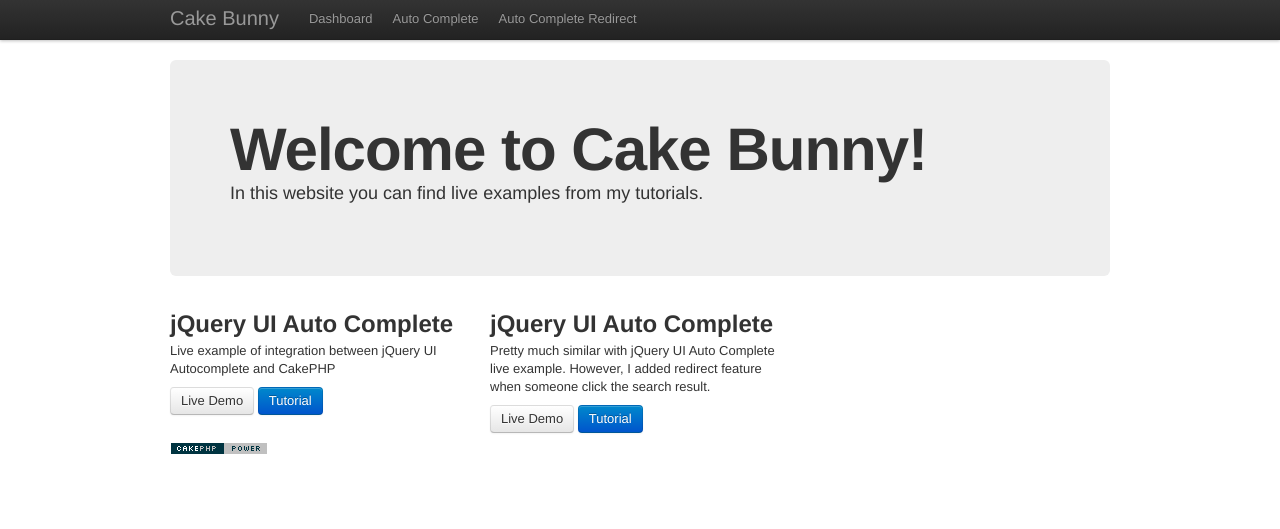
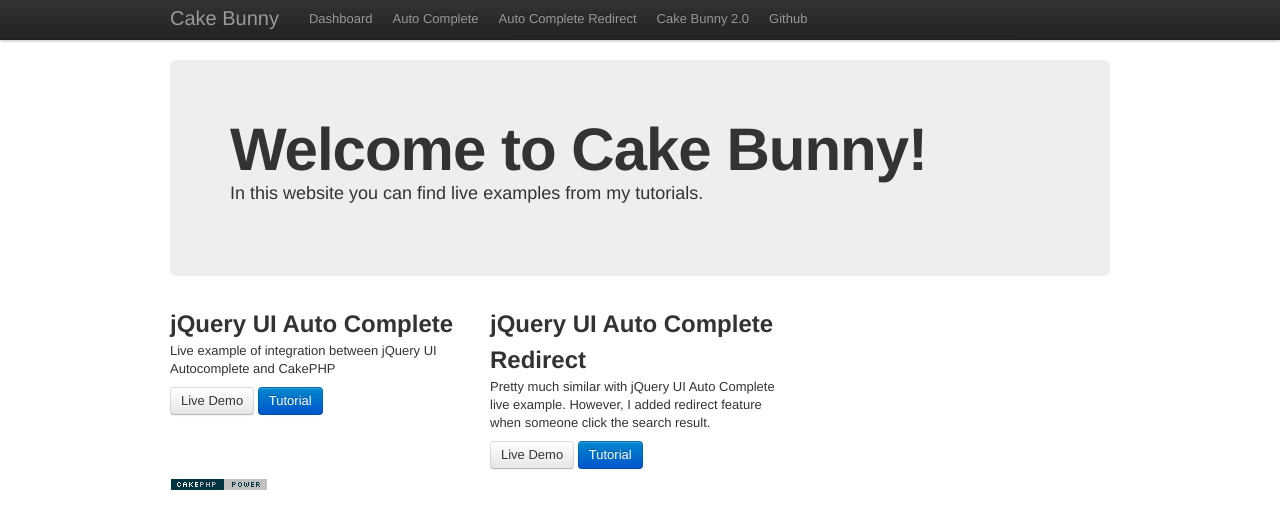
Before and after one commit to rudylee/cbunny, a CakePHP app: the page made by app/views/dashboards/index.ctp in a window 1280 px wide. Shown: the top 529 px of the page. Run offline with PHP 8.4 and a stand-in for CakePHP, Linux system fonts and the light colour scheme; the template is opened without the code that fills it, so the values that code supplies are empty; some libraries are stand-ins or nearby versions.

Commit message:
fix typo, add links to cbunny2 and github

```diff
--- a/app/views/dashboards/index.ctp
+++ b/app/views/dashboards/index.ctp
@@ -13,7 +13,7 @@
 	  </p>
 	</div>
 	<div class="span4">
-	  <h2>jQuery UI Auto Complete</h2>
+	  <h2>jQuery UI Auto Complete Redirect</h2>
 	   <p>Pretty much similar with jQuery UI Auto Complete live example. However, I added redirect feature when someone click the search result. </p>
 	  <p>
 	  	<?php echo $this->Html->link('Live Demo',array('controller' => 'users','action' => 'index_redirect'),array('class' => 'btn')) ?>
--- a/app/views/elements/navigation.ctp
+++ b/app/views/elements/navigation.ctp
@@ -38,6 +38,12 @@
                 ));
               ?>
             </li>
+            <li>
+              <?php echo $this->Html->link('Cake Bunny 2.0','http://www.rudylee.com/cbunny2/'); ?>
+            </li>
+            <li>
+              <?php echo $this->Html->link('Github','https://github.com/rudylee/cbunny'); ?>
+            </li>
           </ul>
         </div><!--/.nav-collapse -->
       </div>
```
